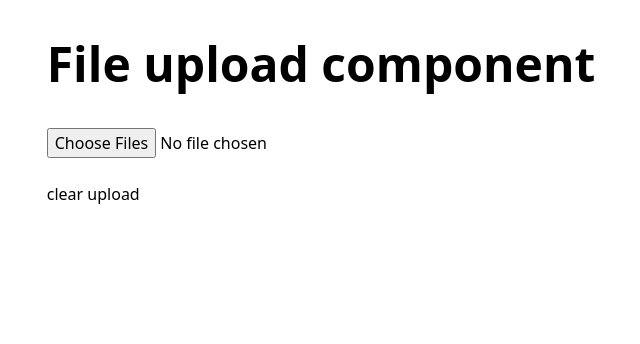
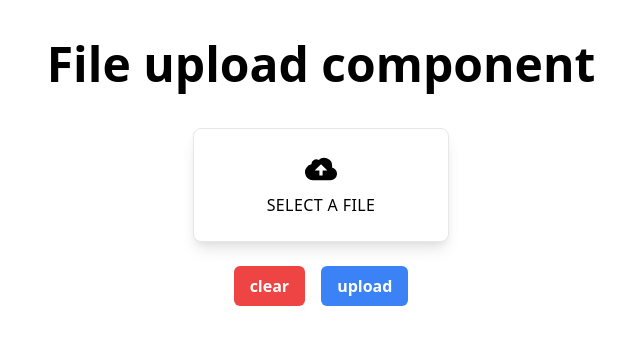
Before and after one commit to shotius/tsu-fileUploader, a React (Create React App) app: page / in a window 1280 px wide. Shown: the top 344 px of the page, without its empty margins (319-959 px from the left). Built offline with nearby package versions, Linux system fonts and the light colour scheme.

Commit message:
added style with tailwind

```diff
--- a/src/components/FileUploader.js
+++ b/src/components/FileUploader.js
@@ -20,19 +20,44 @@ const FileUploader = () => {
     }
 
     return (
-        <div>
-            <h1 className="text-5xl my-10 font-bold">File upload component</h1>
+        <div className="flex flex-col">
+            <h1 className="flex-1 text-5xl my-10 font-bold">File upload component</h1>
             <form encType="multipart/form-data">
+            {/* <label>
             <input
-                type='file' name="file" ref={fileRef} onChange={displayImages} multiple/>
-            <br/>
-            <br/>
-            <button
-                className='btn btn-sm btn-outline-danger'
-                onClick={clearInput}
-                >clear</button>
-                { ' ' }
-            <button className="btn-primary" onClick={upload}>upload</button>
+                className="w-full mb-10 "
+                type='file'
+                ref={fileRef}
+                onChange={displayImages}
+                accept="image/png, image/gif, image/jpeg"
+                multiple />
+                Attach
+            </label> */}
+            <div className="flex flex-col items-center justify-center bg-grey-lighter">
+                <label className="w-64 flex flex-col items-center px-4 py-6 bg-white text-blue rounded-lg shadow-lg tracking-wide uppercase border border-blue cursor-pointer hover:bg-blue-500 hover:text-white">
+                    <svg className="w-8 h-8" fill="currentColor" xmlns="http://www.w3.org/2000/svg" viewBox="0 0 20 20">
+                        <path d="M16.88 9.1A4 4 0 0 1 16 17H5a5 5 0 0 1-1-9.9V7a3 3 0 0 1 4.52-2.59A4.98 4.98 0 0 1 17 8c0 .38-.04.74-.12 1.1zM11 11h3l-4-4-4 4h3v3h2v-3z" />
+                    </svg>
+                    <span className="mt-2 text-base leading-normal">Select a file</span>
+                    <input
+                        ref={fileRef}
+                        type='file'
+                        className="hidden"
+                        accept="image/png, image/gif, image/jpeg"
+                        onChange={displayImages}
+                        />
+                </label>
+                <div className="my-6">
+                    <button
+                        className='bg-red-500 hover:bg-red-700 text-white font-bold py-2 px-4 mr-4 rounded-md'
+                        onClick={clearInput}
+                        >clear</button>
+                    <button
+                        className="bg-blue-500  hover:bg-blue-700 text-white font-bold py-2 px-4 rounded-md"
+                        onClick={upload}
+                        >upload</button>
+                </div>
+            </div>
             </form>
         </div>
     )
```
